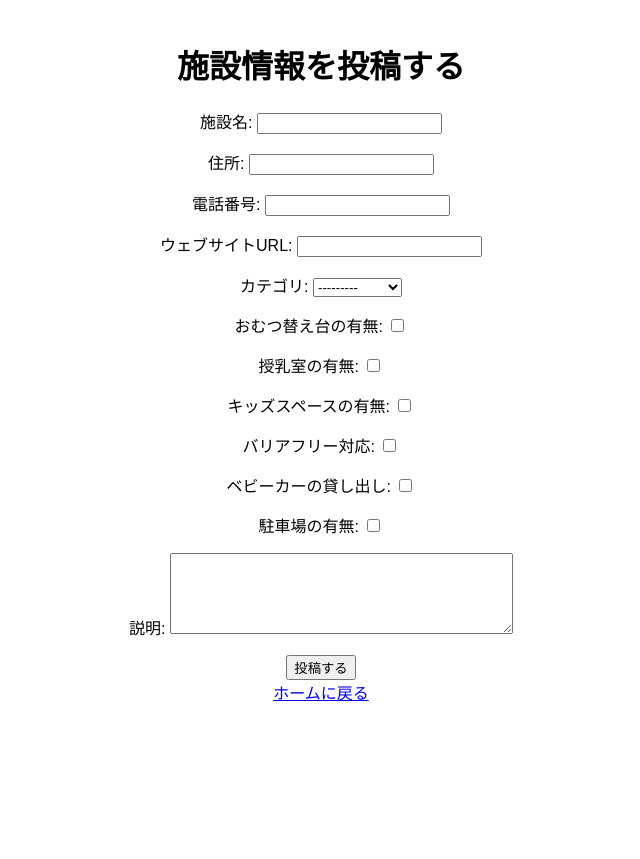
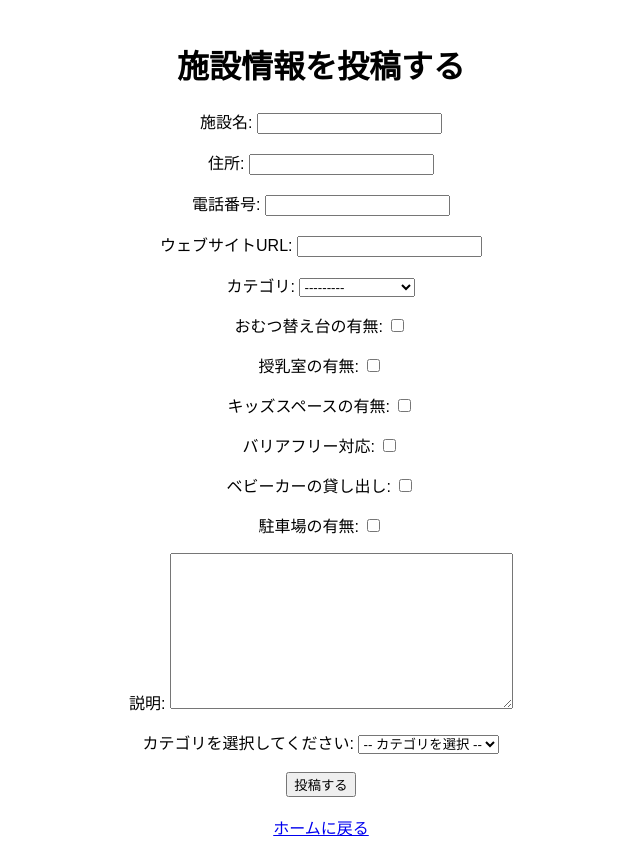
Before and after one commit to shun1205/my_django_project_v2, a Django app: page /create/ in a window 1280 px wide. Shown: the whole page, without its empty margins (319-959 px from the left). Before the commit the page ends 701 px from the top, so only its background shows below. Run offline with Django 5.2, Linux system fonts and the light colour scheme.

Commit message:
変更内容

```diff
--- a/family_info_sharing/settings.py
+++ b/family_info_sharing/settings.py
@@ -66,6 +66,10 @@ WSGI_APPLICATION = 'family_info_sharing.wsgi.application'
 
 
 #.\venv\Scripts\Activate
+#python manage.py runserver
+#python manage.py makemigrations
+#python manage.py migrate
+
 DATABASES = {
     'default': {
         'ENGINE': 'django.db.backends.mysql',
--- a/family_info_sharing/urls.py
+++ b/family_info_sharing/urls.py
@@ -1,7 +1,8 @@
+# family_info_sharing/urls.py (プロジェクトレベルのurls.py)
 from django.contrib import admin
 from django.urls import path, include
 
 urlpatterns = [
     path('admin/', admin.site.urls),
-    path('', include('posts.urls')),  # postsアプリのURLパターンを含める
+    path('', include('posts.urls')),  # postsアプリのURLパターンをインクルード
 ]
--- a/posts/forms.py
+++ b/posts/forms.py
@@ -5,24 +5,26 @@ class FacilityForm(forms.ModelForm):
     class Meta:
         model = Facility
         fields = [
-            'facility_name',
-            'address',
-            'phone_number',
-            'website_url',
-            'category',
-            'diaper_changing',
-            'nursing_room',
-            'kids_space',
-            'wheelchair_access',
-            'baby_car_rental',
-            'parking',
-            'description',
+            'facility_name', 'address', 'phone_number', 'website_url', 'category',
+            'diaper_changing', 'nursing_room', 'kids_space', 'wheelchair_access',
+            'baby_car_rental', 'parking', 'description'
         ]
-        widgets = {
-            'description': forms.Textarea(attrs={'rows': 5}),
-        }
 
+class RecipeForm(FacilityForm):
+    ingredients = forms.CharField(widget=forms.Textarea, required=False, label='レシピの材料')
+
+    class Meta(FacilityForm.Meta):
+        fields = FacilityForm.Meta.fields + ['ingredients']
+
+class ParkForm(FacilityForm):
+    playground = forms.BooleanField(required=False, label='遊具の有無')
+    park_features = forms.CharField(widget=forms.Textarea, required=False, label='公園の特徴')
+
+    class Meta(FacilityForm.Meta):
+        fields = FacilityForm.Meta.fields + ['playground', 'park_features']
+
+# ReviewForm を追加
 class ReviewForm(forms.ModelForm):
     class Meta:
         model = Review
-        fields = ['rating', 'comment']
+        fields = ['comment', 'rating']
--- a/posts/models.py
+++ b/posts/models.py
@@ -2,18 +2,21 @@ from django.db import models
 
 class Facility(models.Model):
     CATEGORY_CHOICES = [
-        ('restaurant', 'レストラン'),
+        ('restaurant', '飲食店'),
+        ('recipe', 'レシピ'),
         ('park', '公園'),
-        ('hospital', '病院'),
-        ('cafe', 'カフェ'),
-        # 必要に応じてカテゴリを追加
+        ('activity', 'アクティビティ'),
+        ('support', '地域の支援'),
+        ('education', '教育'),
+        ('school', '学校'),
+        ('experience', '経験談'),
     ]
 
     facility_name = models.CharField(max_length=100, verbose_name='施設名')
     address = models.CharField(max_length=255, verbose_name='住所')
     phone_number = models.CharField(max_length=20, blank=True, verbose_name='電話番号')
     website_url = models.URLField(blank=True, verbose_name='ウェブサイトURL')
-    category = models.CharField(max_length=50, choices=CATEGORY_CHOICES, verbose_name='カテゴリ')
+    category = models.CharField(max_length=50, choices=CATEGORY_CHOICES, verbose_name='カテゴリ', null=True)  # <--- ここを修正します
     diaper_changing = models.BooleanField(default=False, verbose_name='おむつ替え台の有無')
     nursing_room = models.BooleanField(default=False, verbose_name='授乳室の有無')
     kids_space = models.BooleanField(default=False, verbose_name='キッズスペースの有無')
@@ -26,6 +29,7 @@ class Facility(models.Model):
     def __str__(self):
         return self.facility_name
 
+
 class Review(models.Model):
     facility = models.ForeignKey(Facility, on_delete=models.CASCADE, related_name='reviews')
     user = models.ForeignKey('auth.User', on_delete=models.CASCADE)
--- a/posts/templates/posts/facility_form.html
+++ b/posts/templates/posts/facility_form.html
@@ -13,8 +13,25 @@
         <form method="POST" enctype="multipart/form-data">
             {% csrf_token %}
             {{ form.as_p }}
+            <!-- カテゴリ選択のセレクトボックス -->
+            <div>
+                <label for="category">カテゴリを選択してください:</label>
+                <select name="category" required>
+                    <option value="">-- カテゴリを選択 --</option>
+                    <option value="restaurant" {% if request.GET.category == 'restaurant' %}selected{% endif %}>飲食店</option>
+                    <option value="recipe" {% if request.GET.category == 'recipe' %}selected{% endif %}>レシピ</option>
+                    <option value="park" {% if request.GET.category == 'park' %}selected{% endif %}>公園</option>
+                    <option value="activity" {% if request.GET.category == 'activity' %}selected{% endif %}>アクティビティ</option>
+                    <option value="support" {% if request.GET.category == 'support' %}selected{% endif %}>地域の支援</option>
+                    <option value="education" {% if request.GET.category == 'education' %}selected{% endif %}>教育</option>
+                    <option value="school" {% if request.GET.category == 'school' %}selected{% endif %}>学校</option>
+                    <option value="experience" {% if request.GET.category == 'experience' %}selected{% endif %}>経験談</option>
+                </select>
+            </div>
+            <br>
             <button type="submit" class="btn btn-primary">投稿する</button>
         </form>
+        <br>
         <a href="{% url 'home' %}" class="btn btn-secondary">ホームに戻る</a>
     </div>
 </body>
--- a/posts/urls.py
+++ b/posts/urls.py
@@ -6,5 +6,5 @@ urlpatterns = [
     path('create/', views.create_facility, name='create_facility'),  # 施設投稿フォームページ
     path('facility/<int:facility_id>/', views.facility_detail, name='facility_detail'),  # 施設の詳細ページ
     path('facility/<int:facility_id>/review/', views.create_review, name='create_review'),  # レビューフォームページ
-    path('select-category/', views.select_category, name='select_category'),  # カテゴリ選択ページのURL追加
+    path('select_category/', views.select_category, name='select_category'),  # カテゴリ選択ページ
 ]
--- a/posts/views.py
+++ b/posts/views.py
@@ -1,5 +1,5 @@
 from django.shortcuts import render, redirect, get_object_or_404
-from .forms import FacilityForm, ReviewForm
+from .forms import FacilityForm, RecipeForm, ParkForm, ReviewForm  # 各カテゴリに応じたフォームをインポート
 from .models import Facility
 
 def home(request):
@@ -27,18 +27,34 @@ def home(request):
     return render(request, 'posts/home.html', {'facilities': facilities})
 
 def create_facility(request):
+    initial_data = {}
+    if 'category' in request.GET:
+        initial_data['category'] = request.GET['category']
+
     if request.method == 'POST':
-        form = FacilityForm(request.POST, request.FILES)
+        # カテゴリに応じたフォームを使うようにする
+        form_class = get_form_class(request.POST.get('category', ''))
+        form = form_class(request.POST, request.FILES)
         if form.is_valid():
             form.save()
             return redirect('home')  # 投稿後にホームページにリダイレクトします
     else:
-        form = FacilityForm()
+        form_class = get_form_class(initial_data.get('category', ''))
+        form = form_class(initial=initial_data)
     return render(request, 'posts/facility_form.html', {'form': form})
+
+def get_form_class(category):
+    # カテゴリに応じたフォームクラスを返す関数
+    if category == 'recipe':
+        return RecipeForm
+    elif category == 'park':
+        return ParkForm
+    else:
+        return FacilityForm
 
 def facility_detail(request, facility_id):
     facility = get_object_or_404(Facility, pk=facility_id)
-    reviews = facility.review_set.all()  # この施設に関連する全てのレビューを取得（facility.reviews ではなく facility.review_set）
+    reviews = facility.reviews.all()  # この施設に関連する全てのレビューを取得
     return render(request, 'posts/facility_detail.html', {'facility': facility, 'reviews': reviews})
 
 def create_review(request, facility_id):
```
Also changed, not shown: posts/templates/posts/select_category.html (+11 -3 lines), posts/migrations/0001_initial.py, posts/migrations/0002_alter_facility_category_delete_category.py (added).
